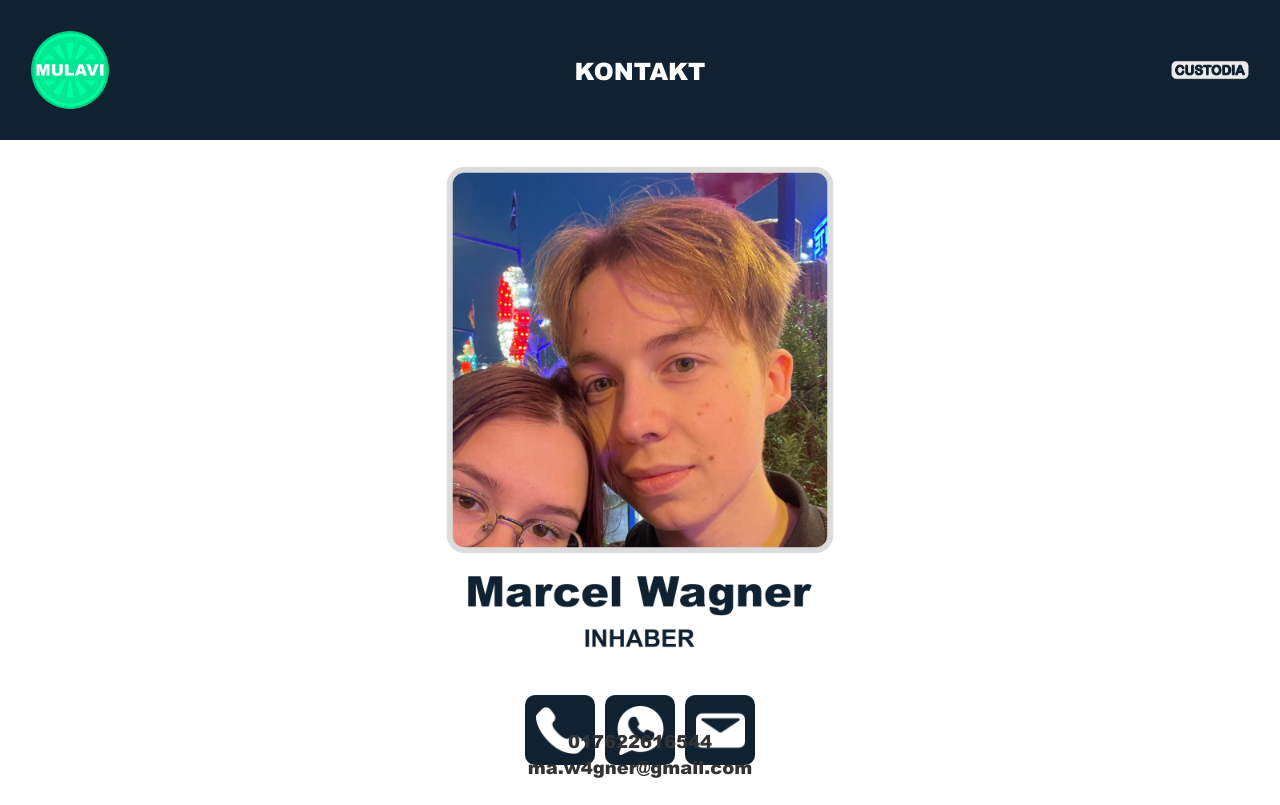
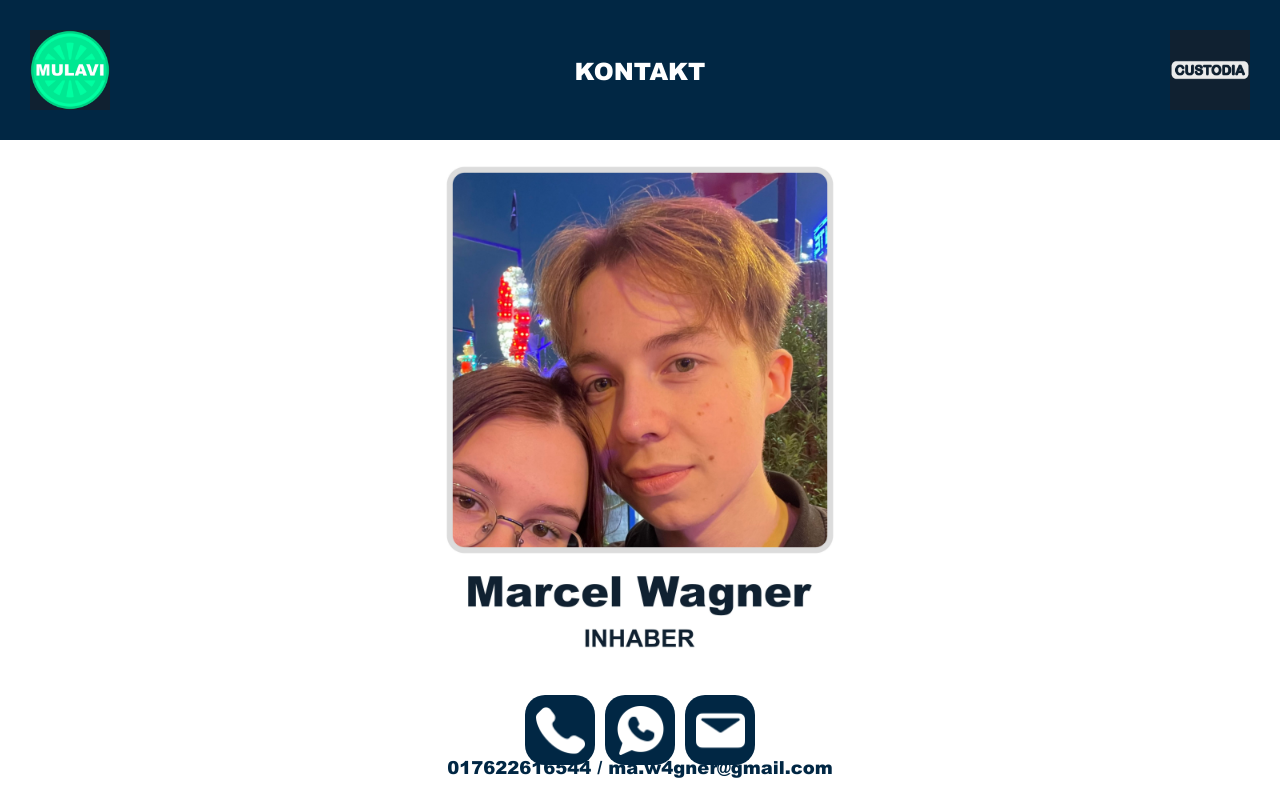
Before and after one commit to MulaviDE/mulavide.github.io, a plain HTML site: page marcel.html in a window 1280 px wide. Drawn offline with Linux system fonts and the light colour scheme.

Commit message:
Update marcel.html

```diff
--- a/marcel.html
+++ b/marcel.html
@@ -14,7 +14,7 @@
       overflow: hidden;
     }
     header {
-      background-color: #102131;
+      background-color: #012744;
       color: #fff;
       padding: 10px;
       text-align: center;
@@ -64,7 +64,7 @@
         left: 50%;
         transform: translateX(-50%);
         font-size: 18px;
-        color: #333; /* Textfarbe ändern */
+        color: #012744; /* Textfarbe ändern */
     }
 
     .image-box img {
@@ -85,8 +85,8 @@
       max-width: 50%;
       max-height: 50%;
       margin: 0 5px; /* Abstand zwischen den Knöpfen */
-      border-radius: 10px; /* Eckradius */
-      background-color: #102131;
+      border-radius: 20px; /* Eckradius */
+      background-color: #012744;
       background-size: 70%; /* Größe des Hintergrundbildes */
       background-repeat: no-repeat; /* Wiederholung des Hintergrundbildes verhindern */
       background-position: center; /* Zentrieren des Hintergrundbildes */
@@ -138,5 +138,5 @@
     </div>
   </div>
 </body>
-<span id="contacttext">017622616544<br>ma.w4gner@gmail.com</span>
+<span id="contacttext">017622616544 / ma.w4gner@gmail.com</span>
 </html>
```
